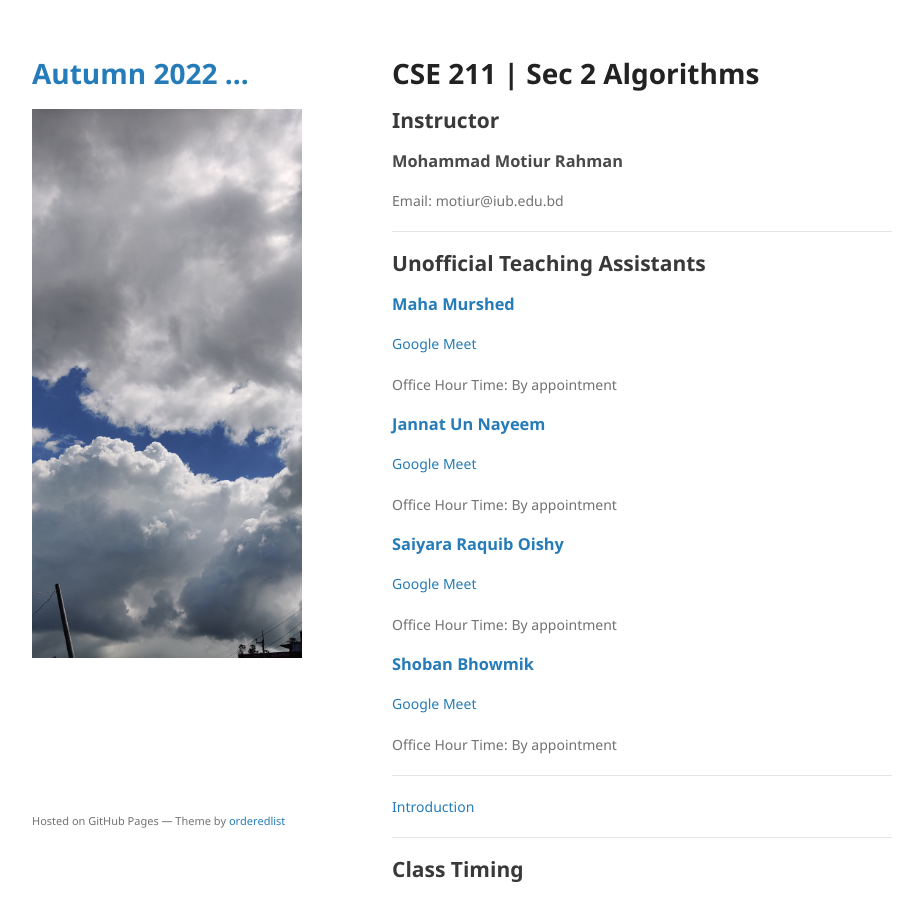
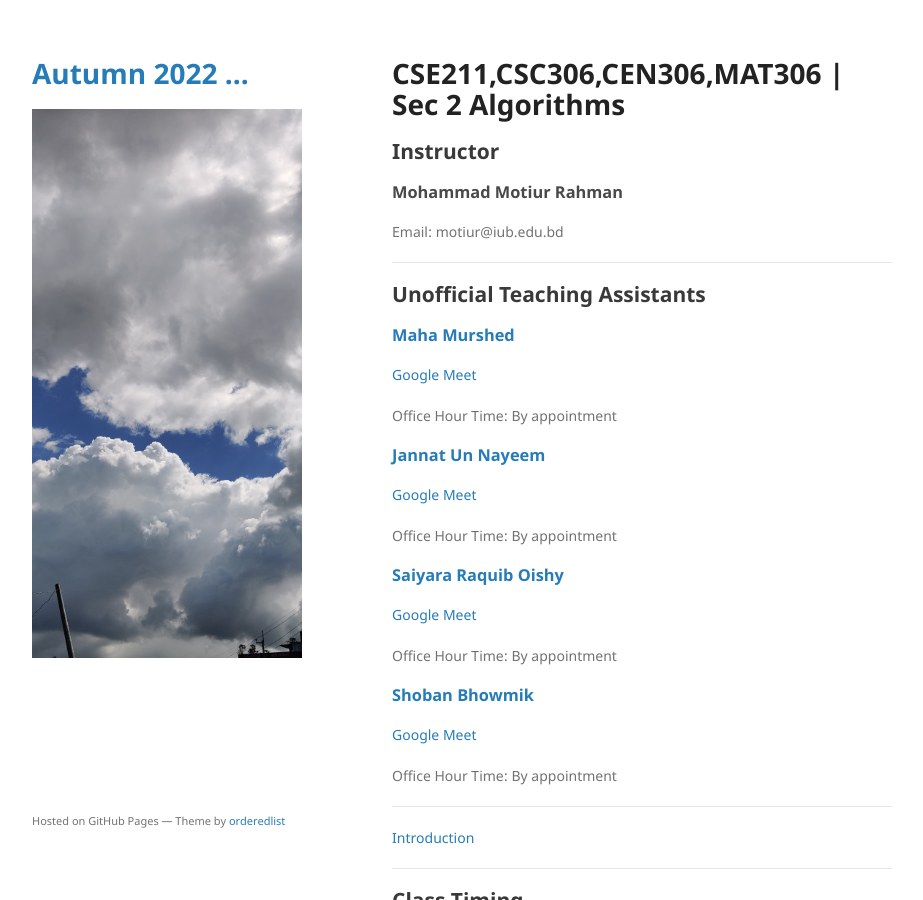
Before and after one commit to mohammadmotiurrahman/mohammadmotiurrahman.github.io, a Jekyll site: the page built from cse211_2/index.md, in a window 1280 px wide and 900 px high. Shown: the whole window, without its empty margins (178-1101 px from the left). Built offline with Jekyll 4.4.1, drawn with Linux system fonts in a browser that asks for light colours; our own code applies the rules of GitHub Pages for plain Markdown files.

Commit message:
Update index.md

```diff
--- a/cse211_2/index.md
+++ b/cse211_2/index.md
@@ -1,4 +1,4 @@
-# CSE 211 | Sec 2 Algorithms
+# CSE211,CSC306,CEN306,MAT306 | Sec 2 Algorithms
 
 ## Instructor
 ### Mohammad Motiur Rahman
```
